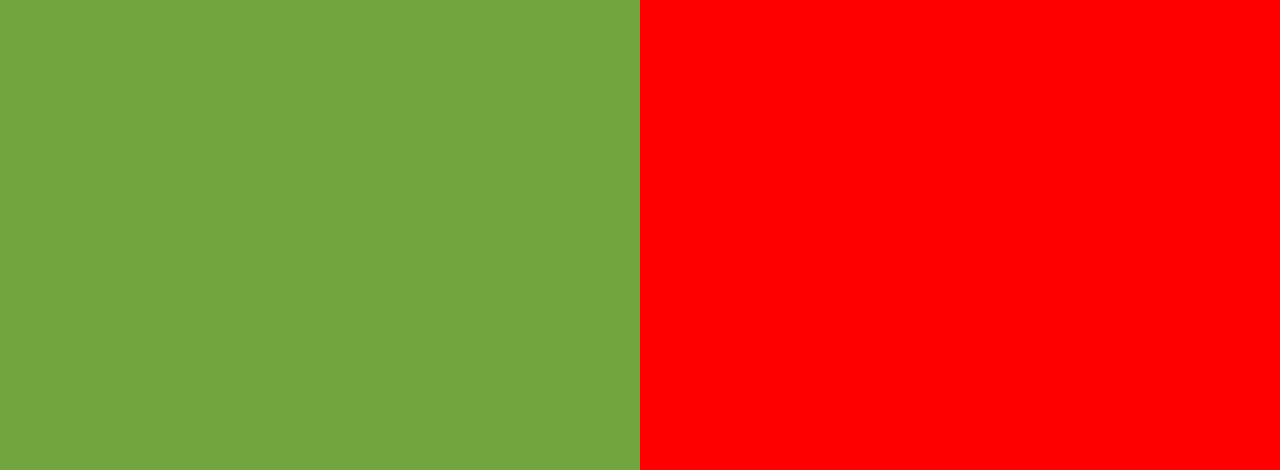
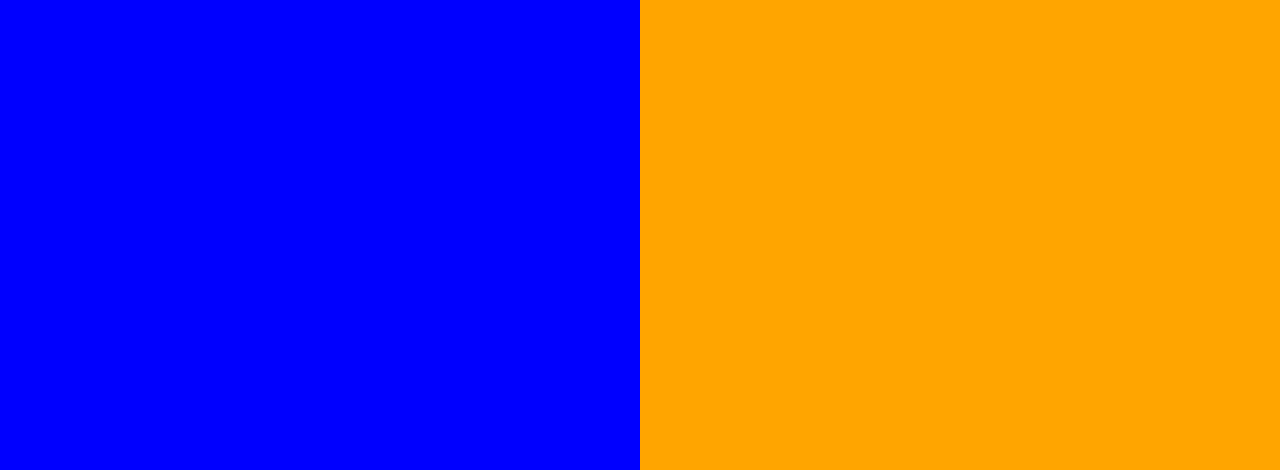
Before and after one commit to emmamua/my1strepository, a website: page index.html in a window 1280 px wide. Shown: the part 330-800 px from the top of the page. Drawn offline with Linux system fonts and the light colour scheme.

Commit message:
Update index.html

```diff
--- a/index.html
+++ b/index.html
@@ -35,7 +35,7 @@
 
         text-align: right;
         padding-top: 11em;
-        background-color: #73A53E;
+        background-color: BLUE;
 
       }
       .textColumn p {
@@ -49,7 +49,7 @@
         bottom: 0px;
         left: 50%;
 
-        background-color: RED;
+        background-color: ORANGE;
       }
 
       h1 {
```
